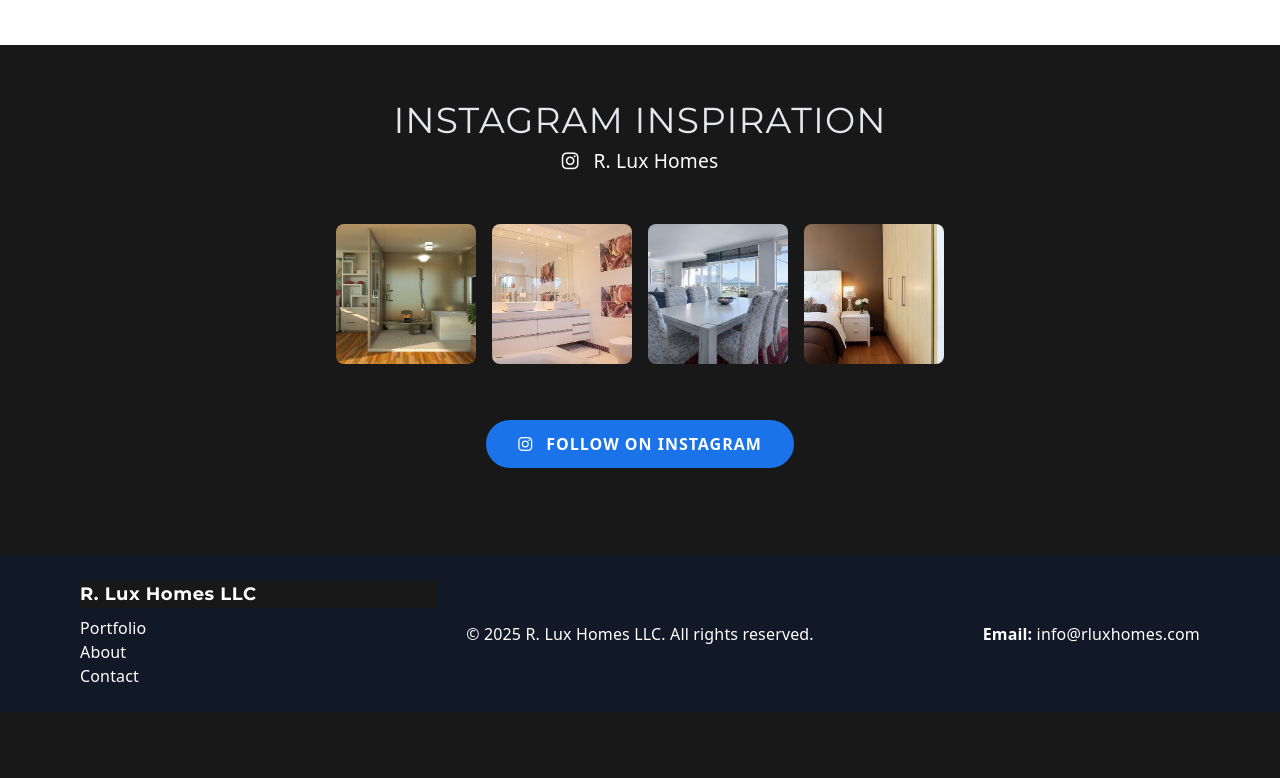
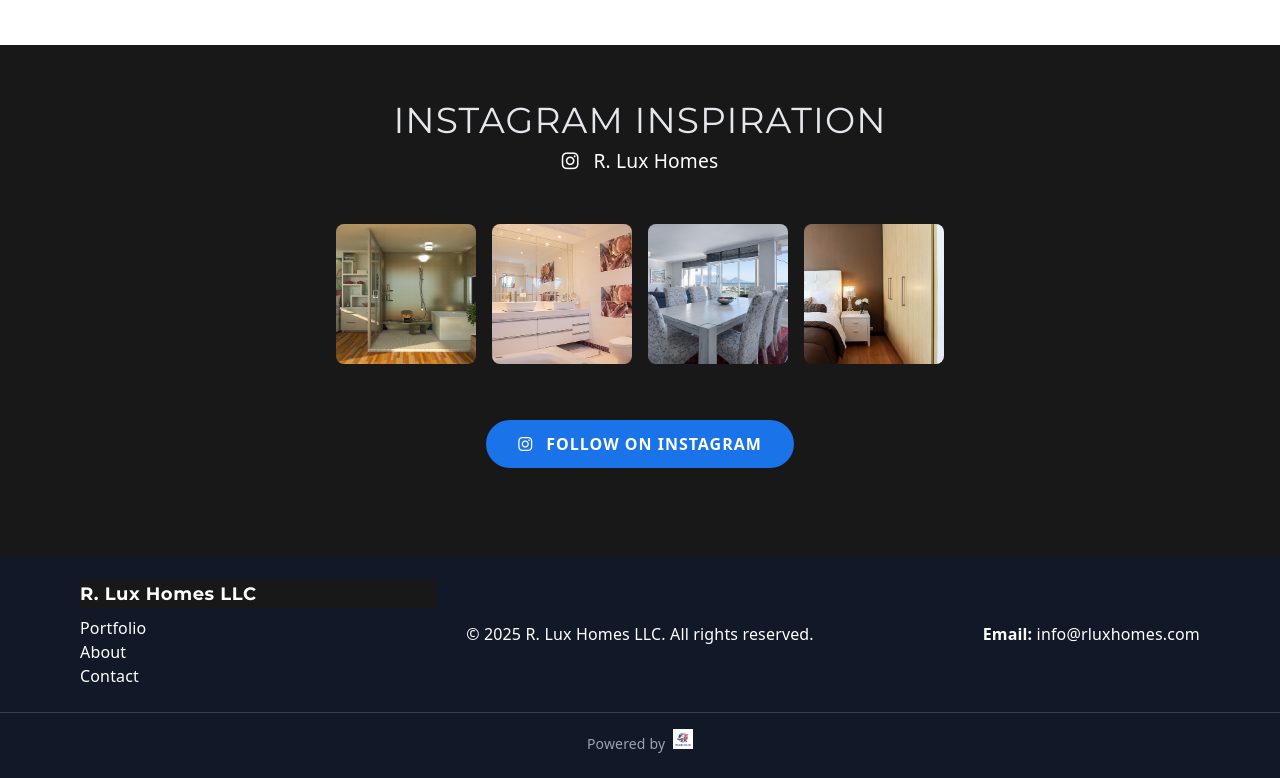
Before and after one commit to rluxhomes/rluxhomes-website, a plain HTML site: page index.html in a window 1280 px wide. Shown: the part 2227-3005 px from the top of the page. Before the commit the page ends 2939 px from the top, so only its background shows below. Drawn offline with nearby package versions, Linux system fonts and the light colour scheme.

Commit message:
added footer powered by affordable sitesussa

```diff
--- a/index.html
+++ b/index.html
@@ -173,6 +173,16 @@
       <p><strong>Email:</strong> <a href="mailto:info@rluxhomes.com" class="hover:text-blue-400">info@rluxhomes.com</a></p>
     </div>
   </div>
+
+  <!-- Powered by section -->
+  <div class="mt-6 border-t border-gray-700 pt-4 text-center text-sm text-gray-400">
+    <p>
+      Powered by
+      <a href="https://affordablesitesusa.com" target="_blank" class="inline-flex items-center hover:text-white transition">
+        <img src="images/asusa_logo_compres.jpg" alt="Your Logo" class="h-5 ml-1">
+      </a>
+    </p>
+  </div>
 </footer>
 
   <script src="slider.js"></script>
```
Also changed, not shown: images/asusa_logo_compres.jpg (added).
